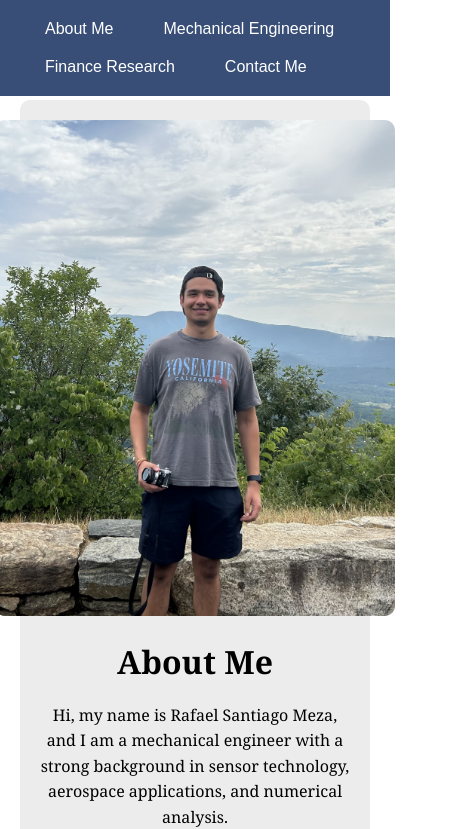
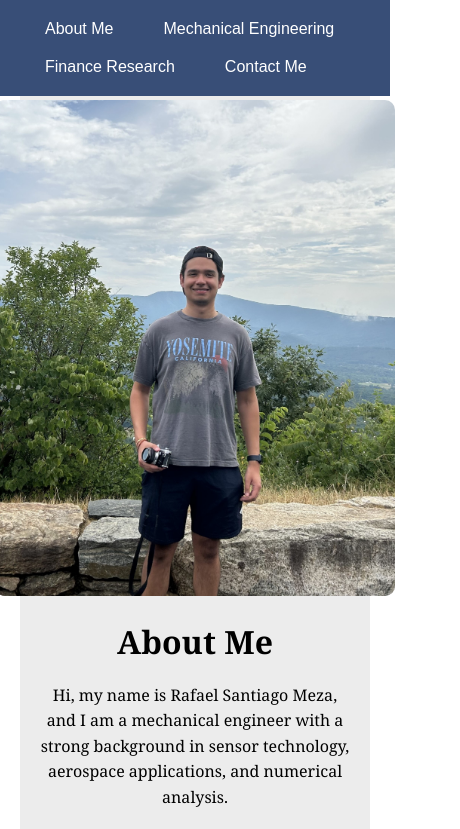
Before and after one commit to rmeza09/PersonalWebsite, a React app: page / in a window 390 px wide. Shown: the top 829 px of the page, 460 px wide, since content can reach past the window. Built offline with nearby package versions, Linux system fonts and the light colour scheme.

Commit message:
update 02/16/2025

```diff
--- a/src/components/Experiences.js
+++ b/src/components/Experiences.js
@@ -8,7 +8,7 @@ import IMG_4667 from "../assets/IMG_4667.jpg";
 
 function Experiences() {
   return (
-    <div>
+    <div className="experiences-container">
       <div className="item-container">
         <img src={IMG_7025} alt="IMECE presentation" className="profile-image" />
         <div className="item-text">
--- a/src/components/Profile.js
+++ b/src/components/Profile.js
@@ -7,7 +7,7 @@ import Experiences from "./Experiences"; // Import new component
 function Profile() {
   return (
     <div>
-      <div className="item-container">
+      <div className="profile-container">
         <img src={IMG_7074} alt="Profile Picture" className="profile-image" />
         <div className="profile-text">
           <h2>About Me</h2>
--- a/src/styles.css
+++ b/src/styles.css
@@ -57,17 +57,26 @@
   }
 
 
-  /* Profile Container */
-  .item-container {
+  .experiences-container {
     display: flex;
-    align-items: center;
-    justify-content: flex-start; /* Ensures image stays on the left */
-    background-color: #ececec;/* #e0e0e0; Keep your grey background */
-    padding: 20px;
-    border-radius: 10px;
-    max-width: 900px; /* Adjust width to match original design */
-    margin: 20px auto;
+    flex-wrap: wrap; /* Allows wrapping to the next row */
+    justify-content: space-evenly; /* Distributes space between items */
+    gap: 20px; /* Space between items */
+    max-width: 1800px; /* Limits width for full-screen layouts */
+    margin: 0 auto; /* Center the container */
   }
+
+ /* Ensure each experience block takes up half the space */
+.item-container {
+  display: flex;
+  flex-direction: row; /* Image on left, text on right */
+  align-items: center;
+  flex: 1 1 calc(50% - 40px);
+  max-width: 900px;
+  background-color: #ececec;
+  padding: 20px;
+  border-radius: 10px;
+}
 
   /* Left side: Image */
   .item-container img {
@@ -96,10 +105,28 @@
     line-height: 1.6;
   }
 
+   /* Ensure single-column layout on smaller screens */
+   @media (max-width: 1024px) {
+    .item-container {
+      flex: 1 1 100%; /* Full width in smaller screens */
+    }
+  }
+
+  .profile-container {
+    display: flex;
+    align-items: center; /* Aligns items vertically */
+    justify-content: center; /* Centers the whole section */
+    flex-direction: row; /* Image on left, text on right */
+    background-color: #ececec; /* Light grey background */
+    padding: 20px;
+    border-radius: 10px;
+    max-width: 800px; /* Adjust for the centered section */
+    margin: 0 auto; /* Centers the whole block */
+  }
 
   /* Profile Image */
   .profile-image {
-    width: 300px;
+    width: 400px;
     height: auto;
     margin-right: 20px;
     object-fit: cover;
@@ -205,12 +232,16 @@
   font-size: 24px;
   font-weight: bold;
   margin-bottom: 10px;
+  display: flex;
+  justify-content: center;
 }
 
 .project-description {
   font-size: 16px;
   color: #333;
   margin-bottom: 20px;
+  display: flex;
+  justify-content: center;
 }
 
 /* ✅ Adjust Carousel to Limit Height Instead of Width */
```
